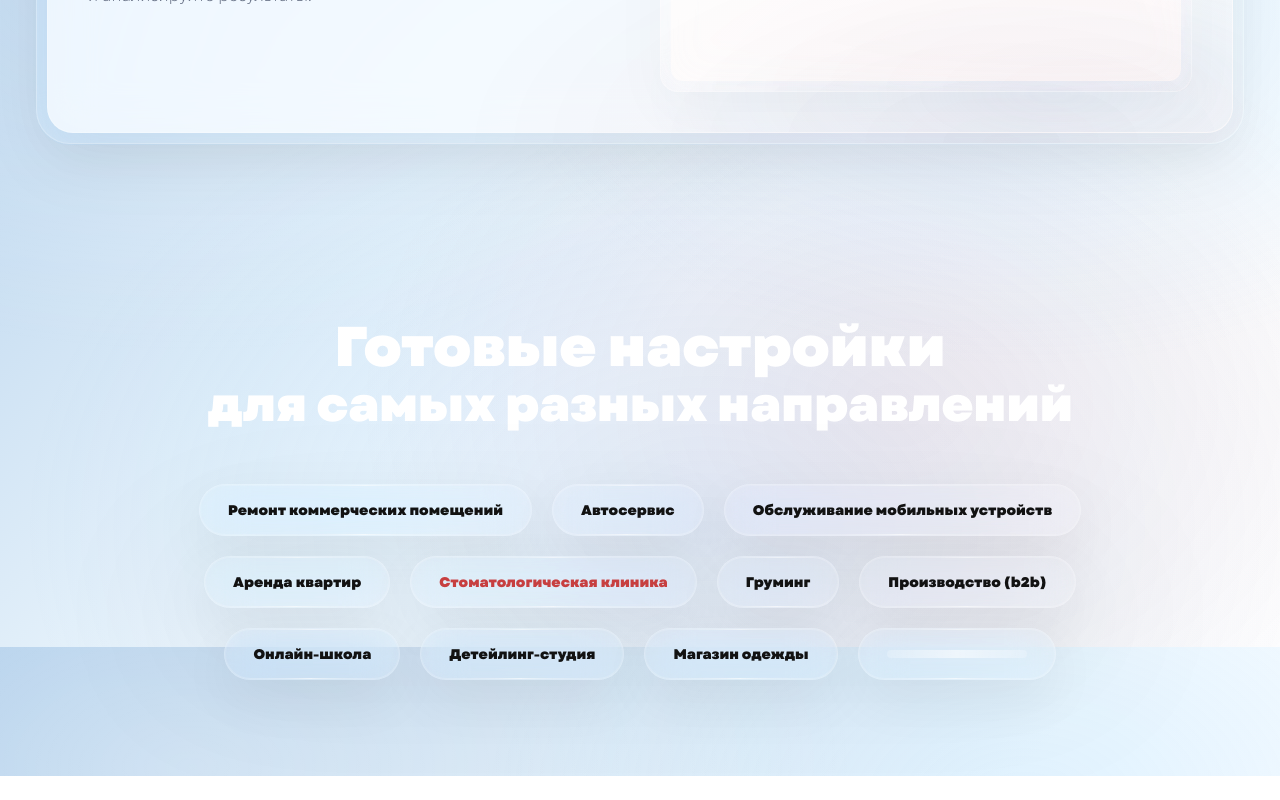
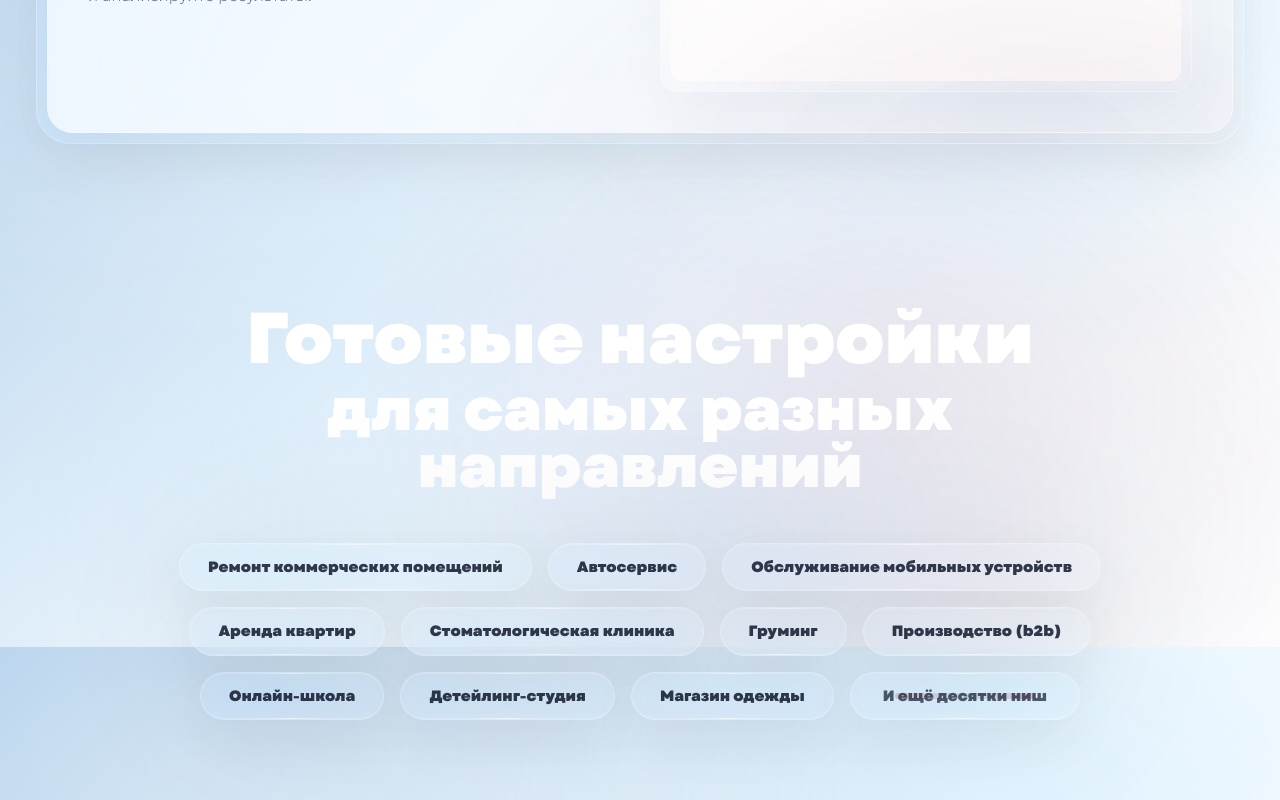
Before and after one commit to uniconsulting/uni.com, a Next.js app: page / in a window 1280 px wide. Shown: the part 2553-3353 px from the top of the page. Before the commit the page ends 3329 px from the top, so only its background shows below. Built offline with nearby package versions, Linux system fonts and the light colour scheme.

Commit message:
Update Niches.tsx

```diff
--- a/src/components/sections/Niches.tsx
+++ b/src/components/sections/Niches.tsx
@@ -1,66 +1,51 @@
 import React from "react";
 
-type Niche = {
-  label: string;
-  accent?: boolean;
-};
-
-const NICHES: Niche[] = [
-  { label: "Ремонт коммерческих помещений" },
-  { label: "Автосервис" },
-  { label: "Обслуживание мобильных устройств" },
-  { label: "Аренда квартир" },
-  { label: "Стоматологическая клиника", accent: true },
-  { label: "Груминг" },
-  { label: "Производство (b2b)" },
-  { label: "Онлайн-школа" },
-  { label: "Детейлинг-студия" },
-  { label: "Магазин одежды" },
+const NICHES: string[] = [
+  "Ремонт коммерческих помещений",
+  "Автосервис",
+  "Обслуживание мобильных устройств",
+  "Аренда квартир",
+  "Стоматологическая клиника",
+  "Груминг",
+  "Производство (b2b)",
+  "Онлайн-школа",
+  "Детейлинг-студия",
+  "Магазин одежды",
+  "И ещё десятки ниш",
 ];
 
 export default function NichesBlock() {
   return (
-    <section id="niches" className="relative py-16 md:py-24">
+    <section id="niches" className="relative py-14 md:py-20">
       <div className="mx-auto max-w-[1240px] px-4">
+        {/* Заголовок (весь белый) */}
         <div className="mx-auto max-w-[980px] text-center">
-          <h2 className="text-white leading-[0.96] tracking-[-0.02em]">
-            <span className="block text-[34px] sm:text-[44px] md:text-[56px] font-[700]">
+          <h2 className="text-white leading-[0.95] tracking-[-0.02em]">
+            <span className="block text-[42px] sm:text-[58px] md:text-[72px] font-[700]">
               Готовые настройки
             </span>
-            <span className="mt-2 block text-[28px] sm:text-[38px] md:text-[48px] font-[700]">
+            <span className="mt-2 block text-[34px] sm:text-[48px] md:text-[60px] font-[700]">
               для самых разных направлений
             </span>
           </h2>
         </div>
 
-        {/* мягкая “тень-подушка” под группой пилюль, как в референсе */}
-        <div className="relative mt-10 md:mt-14">
-          <div className="pointer-events-none absolute inset-x-0 top-10 mx-auto h-44 max-w-[980px] rounded-[999px] bg-black/10 blur-[80px] opacity-40" />
+        <div className="relative mt-10 md:mt-12">
+          {/* Мягкая “тень-подложка” под облако пилюль (как в референсе) */}
+          <div
+            className="
+              pointer-events-none absolute left-1/2 top-1/2
+              h-[260px] w-[980px] -translate-x-1/2 -translate-y-1/2
+              rounded-[999px]
+              bg-black/10 blur-[70px] opacity-40
+            "
+          />
 
-          <div className="relative mx-auto flex max-w-[980px] flex-wrap justify-center gap-4 md:gap-5">
-            {NICHES.map((n) => (
-              <Pill key={n.label} accent={!!n.accent}>
-                {n.label}
-              </Pill>
+          {/* Пилюли */}
+          <div className="relative mx-auto flex max-w-[980px] flex-wrap justify-center gap-x-4 gap-y-4">
+            {NICHES.map((label) => (
+              <Pill key={label}>{label}</Pill>
             ))}
-
-            {/* “и ещё…” пилюля-плейсхолдер (как последняя в референсе) */}
-            <div
-              className="
-                lg-border
-                inline-flex items-center justify-center
-                h-12 sm:h-13
-                rounded-[999px]
-                px-7
-                bg-white/10
-                border border-white/22
-                backdrop-blur-[22px] backdrop-saturate-150
-                shadow-[0_18px_55px_rgba(0,0,0,0.06)]
-              "
-              aria-hidden="true"
-            >
-              <span className="h-[8px] w-[140px] rounded-full bg-gradient-to-r from-white/25 via-white/70 to-white/25 opacity-80 animate-pulse" />
-            </div>
           </div>
         </div>
       </div>
@@ -68,31 +53,38 @@ export default function NichesBlock() {
   );
 }
 
-function Pill({
-  children,
-  accent,
-}: {
-  children: React.ReactNode;
-  accent?: boolean;
-}) {
+function Pill({ children }: { children: React.ReactNode }) {
+  const isMore = typeof children === "string" && children.includes("десятки");
+
   return (
     <span
-      className={[
-        "lg-border",
-        "inline-flex items-center justify-center",
-        "h-12 sm:h-13",
-        "rounded-[999px]",
-        "px-6 sm:px-7",
-        "bg-white/10",
-        "border border-white/22",
-        "backdrop-blur-[22px] backdrop-saturate-150",
-        "shadow-[0_18px_55px_rgba(0,0,0,0.06)]",
-        "transition-transform duration-[900ms] ease-out hover:scale-[1.03] active:scale-[0.99]",
-        "whitespace-nowrap",
-        accent ? "text-[#c73f40] font-[700]" : "text-[#121212] font-[650]",
-      ].join(" ")}
+      className={`
+        ${isMore ? "px-8" : "px-7"}
+        inline-flex select-none items-center justify-center
+        rounded-full py-3
+        text-[14px] sm:text-[15px] font-[650]
+        whitespace-nowrap
+        ${isMore ? "text-[#0f172a]/70" : "text-[#0f172a]/85"}
+        border border-white/22 bg-white/10
+        backdrop-blur-[22px] backdrop-saturate-150
+        shadow-[0_18px_55px_rgba(0,0,0,0.06)]
+        transition-transform duration-[900ms] ease-out
+        hover:scale-[1.03] active:scale-[0.99]
+        lg-border
+        relative
+      `}
     >
-      <span className="text-[13px] sm:text-[14px] leading-none">{children}</span>
+      {isMore ? (
+        <>
+          {/* маленький “дорогой” акцент внутри пилюли */}
+          <span className="relative z-10">{children}</span>
+          <span className="pointer-events-none absolute inset-0 rounded-full">
+            <span className="absolute left-1/2 top-1/2 h-[6px] w-[140px] -translate-x-1/2 -translate-y-1/2 rounded-full bg-[linear-gradient(90deg,rgba(199,63,64,0.25),rgba(177,207,235,0.55),rgba(199,63,64,0.25))] blur-[0.2px]" />
+          </span>
+        </>
+      ) : (
+        children
+      )}
     </span>
   );
 }
```
